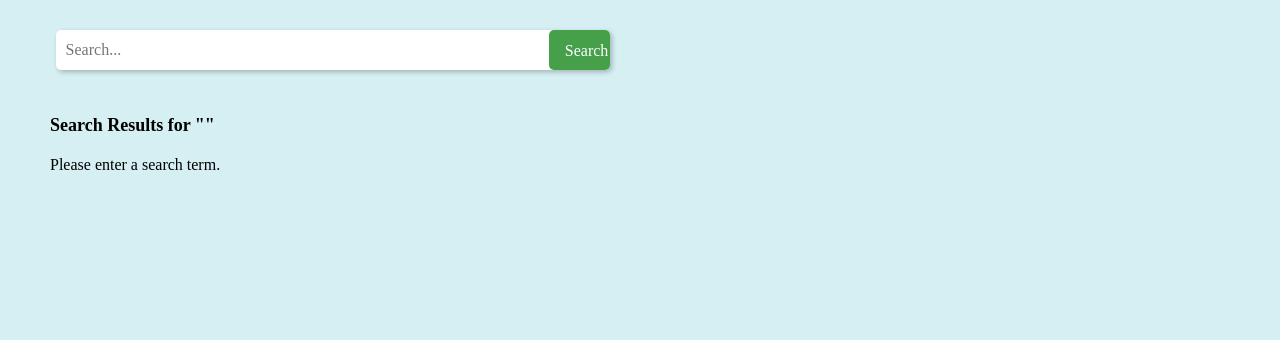
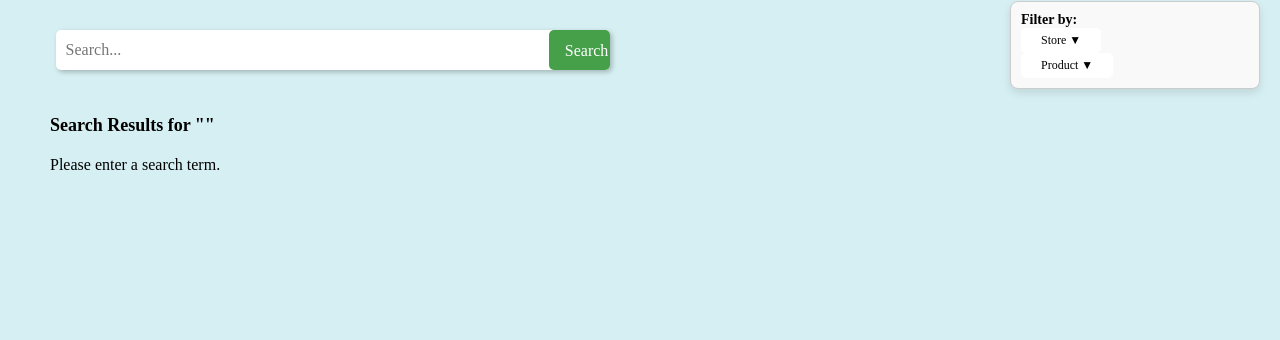
Before and after one commit to AronThrainsson/P7, a Flask app: page /search in a window 1280 px wide. Shown: the part 116-456 px from the top of the page. Run offline with Flask 3, Linux system fonts and the light colour scheme.

Commit message:
Update results.html

```diff
--- a/templates/results.html
+++ b/templates/results.html
@@ -39,5 +39,34 @@
         </ul>
     {% endif %}
 </div>
+<div class="filter-container1">
+    <form action="{{ url_for('search') }}" method="GET" id="filter-form">
+        <header>Filter by:</header>
 
+        <!-- Store Dropdown Filter -->
+        <div class="filter-dropdown1">
+            <button type="button" class="dropdown-btn1">Store ▼</button>
+            <div class="dropdown-content1">
+                <label><input type="checkbox" name="store" value="target"> Target</label>
+                <label><input type="checkbox" name="store" value="walmart"> Walmart</label>
+                <label><input type="checkbox" name="store" value="costco"> Costco</label>
+                <label><input type="checkbox" name="store" value="wholefoods"> Whole Foods</label>
+                <label><input type="checkbox" name="store" value="kroger"> Kroger</label>
+                <label><input type="checkbox" name="store" value="albertsons"> Albertsons</label>
+            </div>
+        </div>
+
+        <!-- Product Dropdown Filter -->
+        <div class="filter-dropdown1">
+            <button type="button" class="dropdown-btn1">Product ▼</button>
+            <div class="dropdown-content1">
+                <label><input type="checkbox" name="product" value="organic"> Organic</label>
+                <label><input type="checkbox" name="product" value="puree"> Puree</label>
+                <label><input type="checkbox" name="product" value="moss"> Moss</label>
+                <label><input type="checkbox" name="product" value="toxic"> Toxic babyfood</label>
+                <label><input type="checkbox" name="product" value="snacks"> Snacks</label>
+            </div>
+        </div>
+    </form>
+</div>
 {% endblock %}
```
